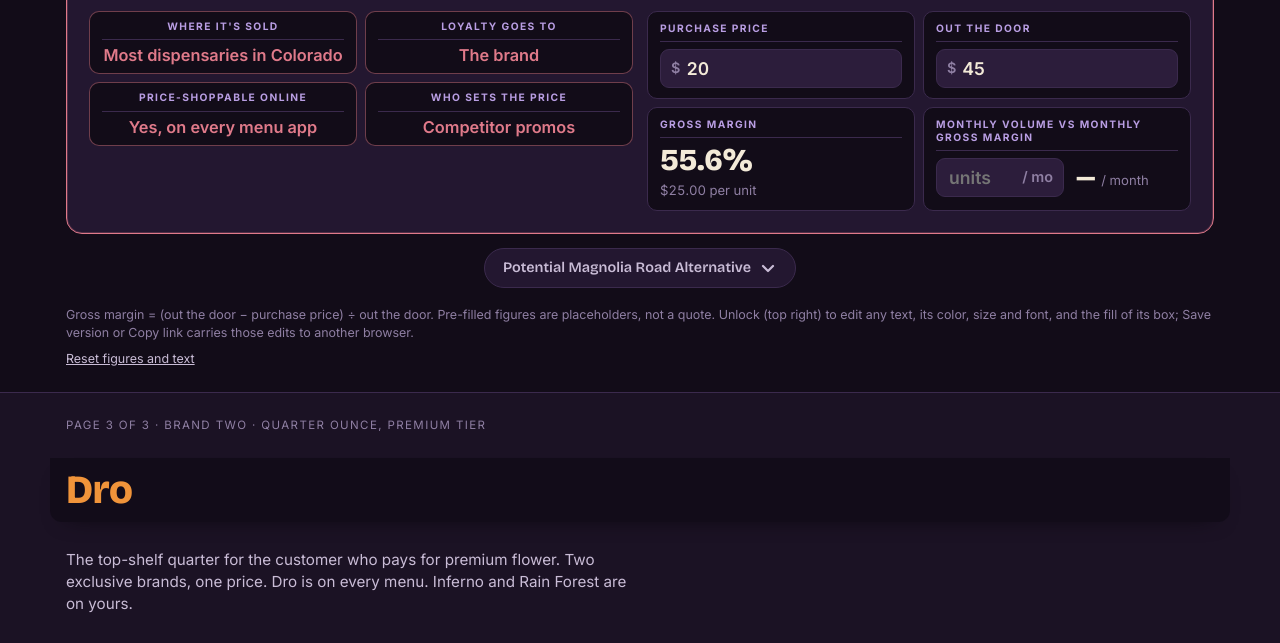
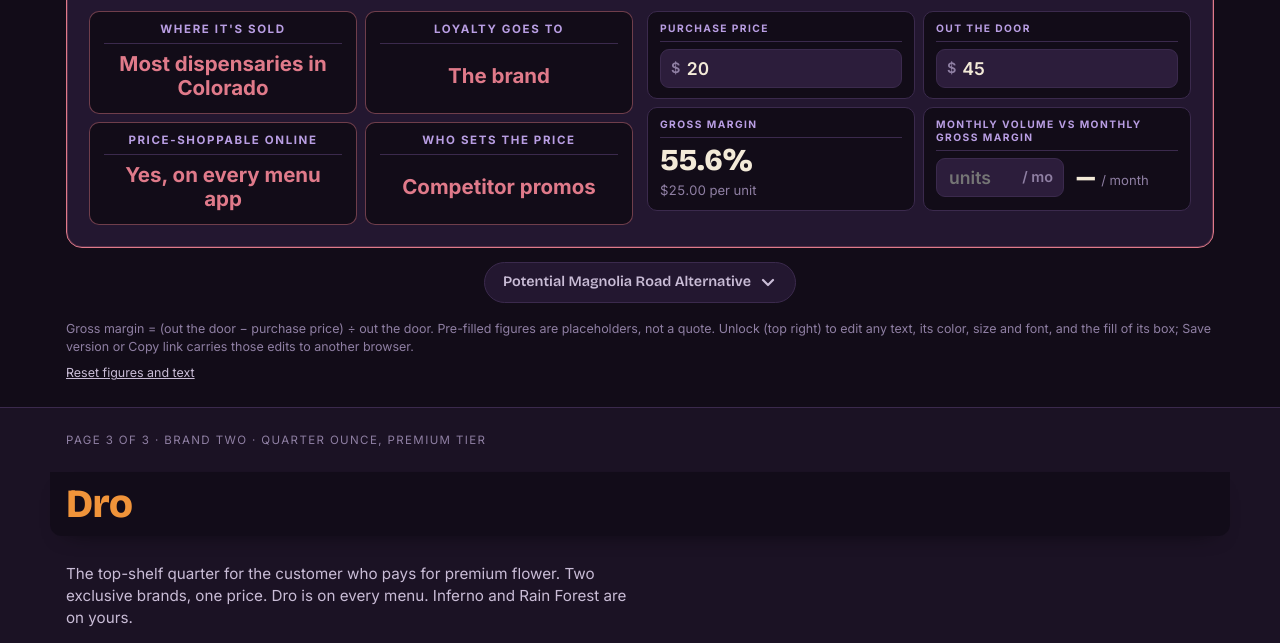
Before and after one commit to Hzukas/magnolia-road-pitch, a plain HTML site: page index.html in a window 1280 px wide. Shown: the part 1152-1795 px from the top of the page. Drawn offline with nearby package versions, Linux system fonts and the light colour scheme.

Commit message:
Publish 2026-11-18 19:32

```diff
--- a/index.html
+++ b/index.html
@@ -171,16 +171,16 @@ body.editing .pagereset{display:inline-flex}
 .pill{display:inline-flex;width:max-content;font-size:.66rem;font-weight:700;letter-spacing:.1em;text-transform:uppercase;padding:5px 10px;border-radius:999px;border:1px solid var(--line);color:var(--muted);white-space:nowrap}
 .pill.ours{background:rgba(127,194,74,.14);border-color:var(--green);color:var(--green)}
 .pill.theirs{background:var(--rose);border-color:var(--rose);color:#2a0f14;font-size:.74rem;padding:7px 14px;letter-spacing:.08em}
-.attrs{display:grid;grid-template-columns:repeat(2,1fr);gap:8px;align-content:start}
+.attrs{display:grid;grid-template-columns:repeat(2,1fr);grid-auto-rows:1fr;gap:8px;align-content:stretch}
 .pricing{display:grid;grid-template-columns:1fr 1fr;gap:8px;align-content:start}
 @media (max-width:900px){.bb{grid-template-columns:1fr}.bb > .attrs,.bb > .pricing{grid-column:1}}
 @media (max-width:520px){.attrs,.pricing{grid-template-columns:1fr}}
 .attr{background:var(--bg);border:1px solid var(--line);border-radius:10px;padding:10px 12px;display:grid;gap:5px;align-content:start;min-width:0}
 .attr > .t{font-size:.64rem;font-weight:700;letter-spacing:.14em;text-transform:uppercase;color:#b99ee3;padding-bottom:6px;border-bottom:1px solid var(--line);margin-bottom:2px;line-height:1.3}
 .attr > b{font-size:1.02rem;font-weight:600;color:var(--fg);line-height:1.3}
-.attrs .attr{grid-template-rows:auto 1fr;padding:8px 12px;gap:4px}
-.attrs .attr > .t{text-align:center}
-.attrs .attr > b{text-align:center;align-self:center;padding:0;line-height:1.2}
+.attrs .attr{grid-template-rows:auto 1fr;padding:10px 14px 12px;gap:6px}
+.attrs .attr > .t{text-align:center;font-size:.72rem}
+.attrs .attr > b{text-align:center;align-self:center;padding:0;line-height:1.2;font-size:clamp(1.2rem,1.6vw,1.5rem);font-weight:700}
 .float h2 .t-theirs{color:#f0943a}
 .float h2 .t-ours{color:var(--green)}
 .float h2 .t-vs{color:var(--muted);font-weight:600;font-size:.6em;margin:0 .15em;vertical-align:middle}
```
